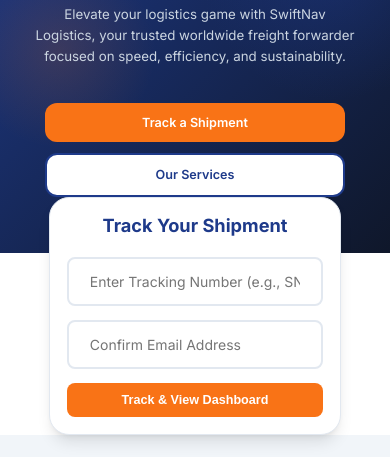
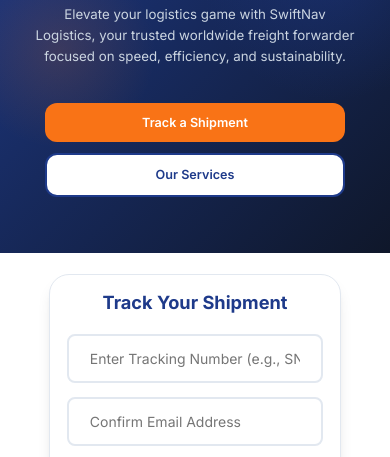
Before and after one commit to ddanieltover-arch/swiftnav, a website: page index.html in a window 390 px wide. Shown: the part 152-609 px from the top of the page. Drawn offline with nearby package versions, Linux system fonts and the light colour scheme.

Commit message:
Fix mobile spacing for tracking widget

```diff
--- a/style.css
+++ b/style.css
@@ -707,6 +707,10 @@
     }
 
     /* Tracking Widget */
+    .tracking-widget-section {
+        margin-top: 1.5rem;
+    }
+
     .tracking-widget {
         padding: 1.5rem;
         margin-left: 1rem;
```
